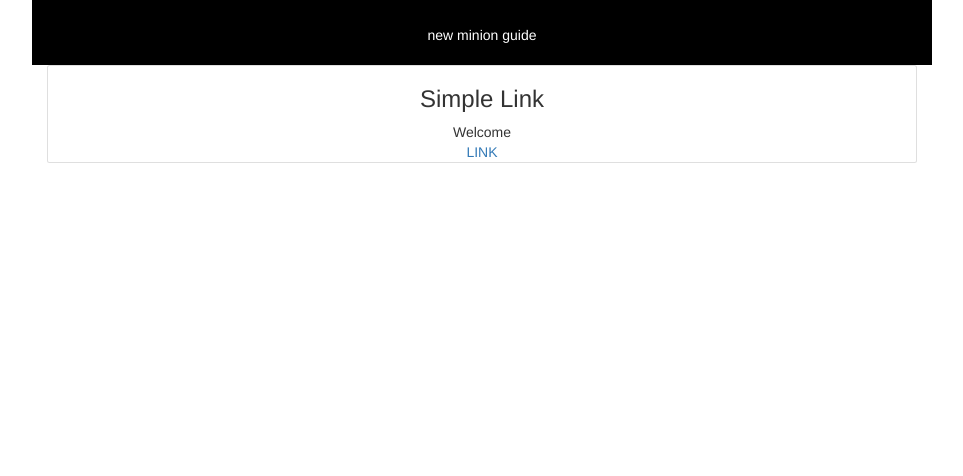
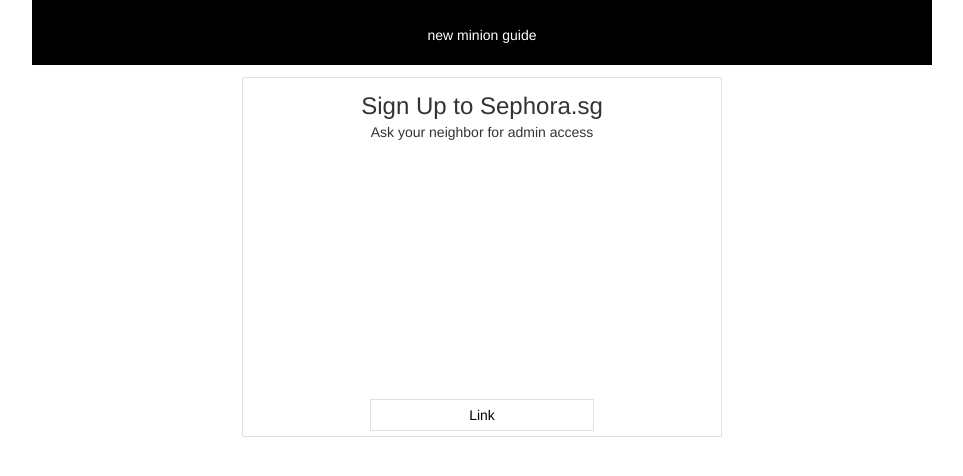
Before and after one commit to bsmmoon/sephack2, a React (Create React App) app: page / in a window 1280 px wide. Shown: the part 355-831 px from the top of the page, without its empty margins (158-1121 px from the left). Built offline with nearby package versions, Linux system fonts and the light colour scheme.

Commit message:
refining cards

```diff
--- a/src/App.js
+++ b/src/App.js
@@ -30,8 +30,8 @@
     };
 
     this.steps = [
-      {title: 'Simple Link', message: 'Welcome', type: 'link', data: {link: 'https://www.sephora.sg/'}},
-      {title: 'G Form', message: 'Terms and Conditions applied', type: 'google-form', data: {
+      {title: 'Sign Up to Sephora.sg', message: 'Ask your neighbor for admin access', type: 'link', data: {link: 'https://www.sephora.sg/'}},
+      {title: 'Personal Details Survey', message: 'Your data is safe with us', type: 'google-form', data: {
         link: 'https://docs.google.com/forms/d/e/1FAIpQLSczb52p39n4xvaEFFkKBcF9AJ63m0B5TbkCLDSnRdWPCP5BUQ/viewform?embedded=true',
         api: 'https://script.google.com/macros/s/AKfycbwrXYiq_0bLfdfePko1TfWrB4m5D70KTU3XIuX3MuXeCyfrS7o/exec',
       }},
--- a/src/Card.js
+++ b/src/Card.js
@@ -10,19 +10,65 @@
     let action = '';
     switch (step.type) {
       case 'link':
-        action = <a href={step.data.link}>LINK</a>;
+        action = <div className="col-xs-12" style={Style.merge([style.base.align.hc, style.base.align.vb, {height: '100%'}])}>
+          <button onClick={()=>{window.open(step.data.link,'_blank')}} style={
+            Style.merge([style.base.align.hcvc,
+              {
+                padding: '5px',
+                'backgroundColor': '#fff',
+                'border': '1px solid rgba(0, 0, 0, 0.125)',
+                'color': 'black',
+                width: '50%',
+                margin: '5px'
+              }
+            ])
+          }>Link</button>
+        </div>
+        break;
+      case 'google-form':
+        action = <div className="col-xs-12" style={Style.merge([style.base.align.hc, style.base.align.vb, {height: '100%'}])}>
+          <button onClick={()=>{window.open(step.data.link,'_blank')}} style={
+            Style.merge([style.base.align.hcvc,
+              {
+                padding: '5px',
+                'backgroundColor': '#fff',
+                'border': '1px solid rgba(0, 0, 0, 0.125)',
+                'color': 'black',
+                width: '50%',
+                margin: '5px'
+              }
+            ])
+          }>Link</button>
+        </div>
         break;
       case 'image':
-        action = <div style={{float: 'left'}}>
-          <img src={step.data.link} style={{'minWidth': '100%', height: 'auto'}}/>
+        action = <div className="col-xs-12">
+          <div style={Style.merge([{maxHeight: '300px'}])}>
+            <div style={Style.merge([style.base.align.hcvc])}>
+              <img src={step.data.link} style={{'maxWidth': '100%'}}/>
+            </div>
+            <div style={
+              Style.merge([style.base.align.hcvc,
+                {
+                  padding: '5px',
+                  'color': 'black',
+                  width: '100%',
+                  margin: '5px'
+                }
+              ])
+            }>
               {step.data.caption}
+            </div>
+          </div>
         </div>
       default:
         break;
     }
 
     return (
-      <div style={{
+      <div style={Style.merge([{width: '100%'}, style.base.align.hcvc])}>
+        <div style={Style.merge([
+          {
             'position': 'relative',
             'display': '-ms-flexbox',
             'display': 'flex',
@@ -34,14 +80,17 @@
             'backgroundClip': 'border-box',
             'border': '1px solid rgba(0,0,0,.125)',
             'borderRadius': '.25rem',
-      }}>
-        <div className="col-xs-12" style={style.base.align.hcvc}>
+            'margin': '12px',
+            'width': '480px',
+            'height': '360px',
+          },
+        ])}>
+          <div className="col-xs-12" style={Style.merge([style.base.align.hcvc,])}>
             <h3>{step.title}</h3>
           </div>
-        <div className="col-xs-12" style={style.base.align.hcvc}>
+          <div className="col-xs-12" style={Style.merge([style.base.align.hcvc,])}>
             {step.message}
           </div>
-        <div className="col-xs-12" style={style.base.align.hcvc}>
           {action}
         </div>
       </div>
```
Lines whose indentation alone changed are shown as unchanged.
